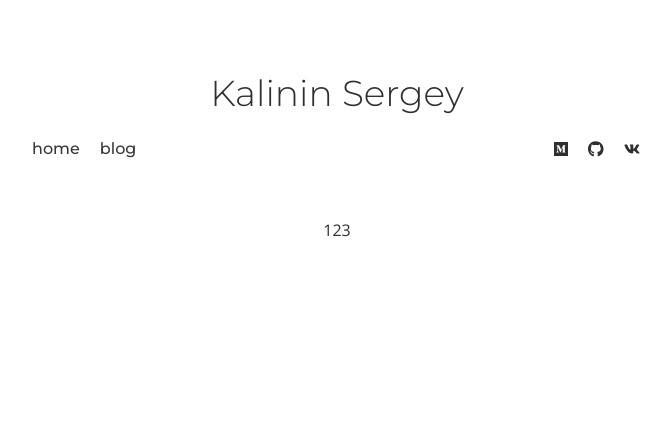
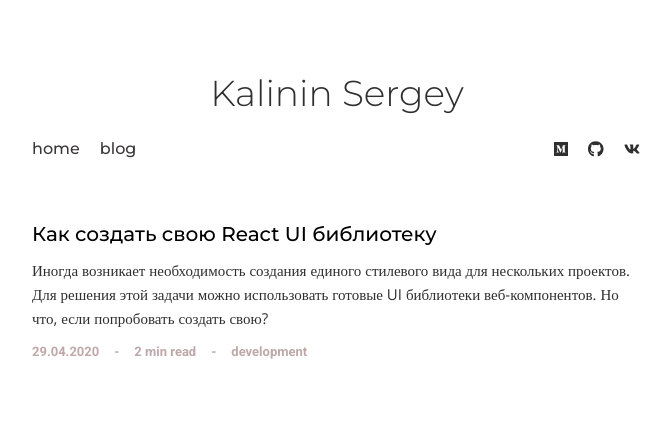
Before and after one commit to Kalinss/my-page, a Gatsby site in the folder project/: page /blog in a window 1280 px wide. Shown: the whole page, without its empty margins (303-974 px from the left). Built offline with nearby package versions, Linux system fonts and the light colour scheme; Gatsby itself is replaced by a stand-in of ours.

Commit message:
added link for article

```diff
--- a/project/src/pages/blog.js
+++ b/project/src/pages/blog.js
@@ -5,26 +5,25 @@ const Blog = (props)=>{
         <Layout>
             <main className="blog section">
                 <ul className="articles">
-                    123
-                    {/*<li className="article">*/}
-                    {/*    <h2>*/}
-                    {/*        <a href="">*/}
-                    {/*            Как забацать пиздатый сайт*/}
-                    {/*        </a>*/}
-                    {/*        <span>➞</span>*/}
-                    {/*    </h2>*/}
-                    {/*    <p>Рыбы (лат. Pisces) — парафилетическая группа (по современной*/}
-                    {/*        кладистической классификации) водных позвоночных животных. Обширная группа ..</p>*/}
-                    {/*    <p>Съедобная часть рыб, а также блюда, приготовленные из них. Содержание. 1 Состав; 2 Классификация; 3 Рыбная промышленность; 4 См.</p>*/}
-                    {/*    <p>Enabling typescript on a React Native codebase. </p>*/}
-                    {/*    <div className="addInfo">*/}
-                    {/*        <span className='date'>25.03.2020</span>*/}
-                    {/*        <span> - </span>*/}
-                    {/*        <span className="read">5 минут</span>*/}
-                    {/*        <span> - </span>*/}
-                    {/*        <span className="type">Разработка</span>*/}
-                    {/*    </div>*/}
-                    {/*</li>*/}
+                    <li className="article">
+                        <h2>
+                            <a href="https://medium.com/@kalinss/%D0%BA%D0%B0%D0%BA-%D1%81%D0%BE%D0%B7%D0%B4%D0%B0%D1%82%D1%8C-%D1%81%D0%B2%D0%BE%D1%8E-react-ui-%D0%B1%D0%B8%D0%B1%D0%BB%D0%B8%D0%BE%D1%82%D0%B5%D0%BA%D1%83-ae8859e1a0c7">
+                                Как создать свою React UI библиотеку
+                            </a>
+                            <span>➞</span>
+                        </h2>
+                        <p>Иногда возникает необходимость создания единого стилевого вида
+                            для нескольких проектов. Для решения этой задачи можно использовать
+                            готовые UI библиотеки веб-компонентов. Но что, если попробовать создать
+                            свою?</p>
+                        <div className="addInfo">
+                            <span className='date'>29.04.2020</span>
+                            <span> - </span>
+                            <span className="read">2 min read</span>
+                            <span> - </span>
+                            <span className="type">development</span>
+                        </div>
+                    </li>
                 </ul>
             </main>
         </Layout>
```
